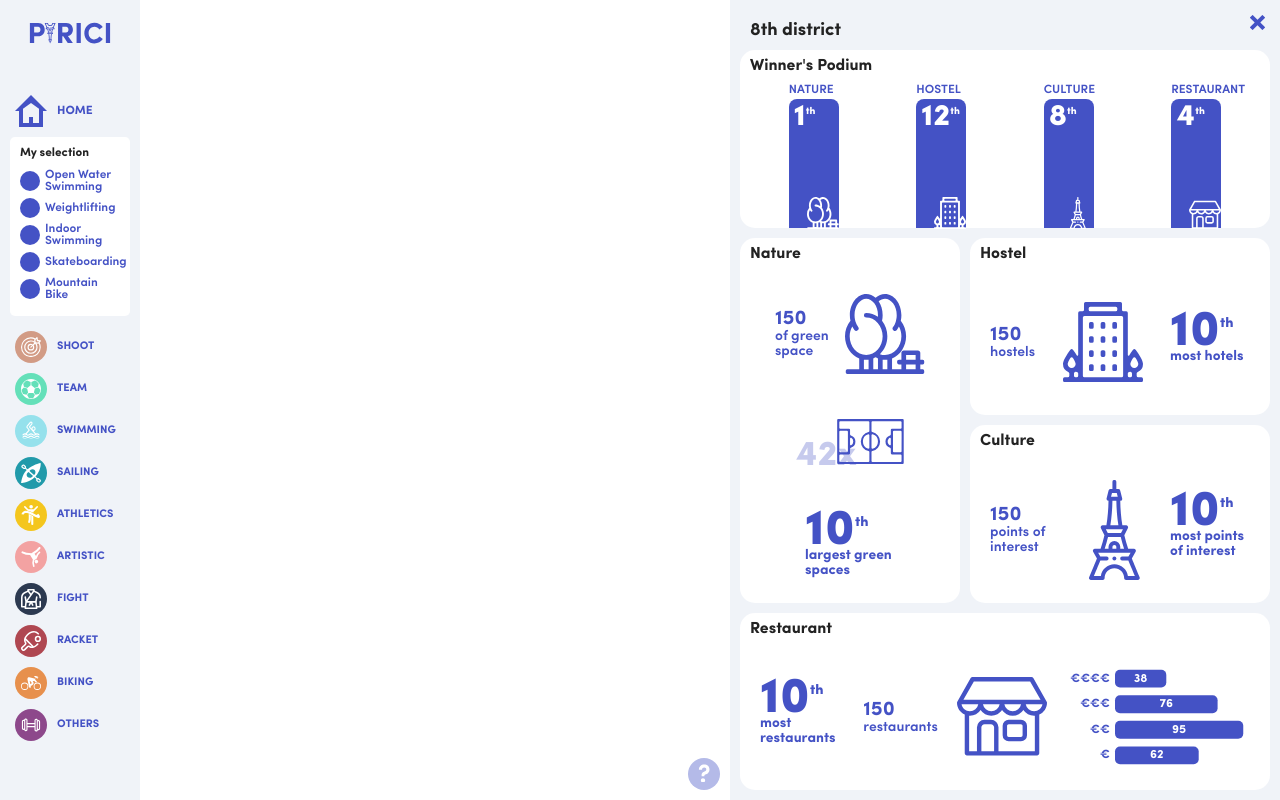
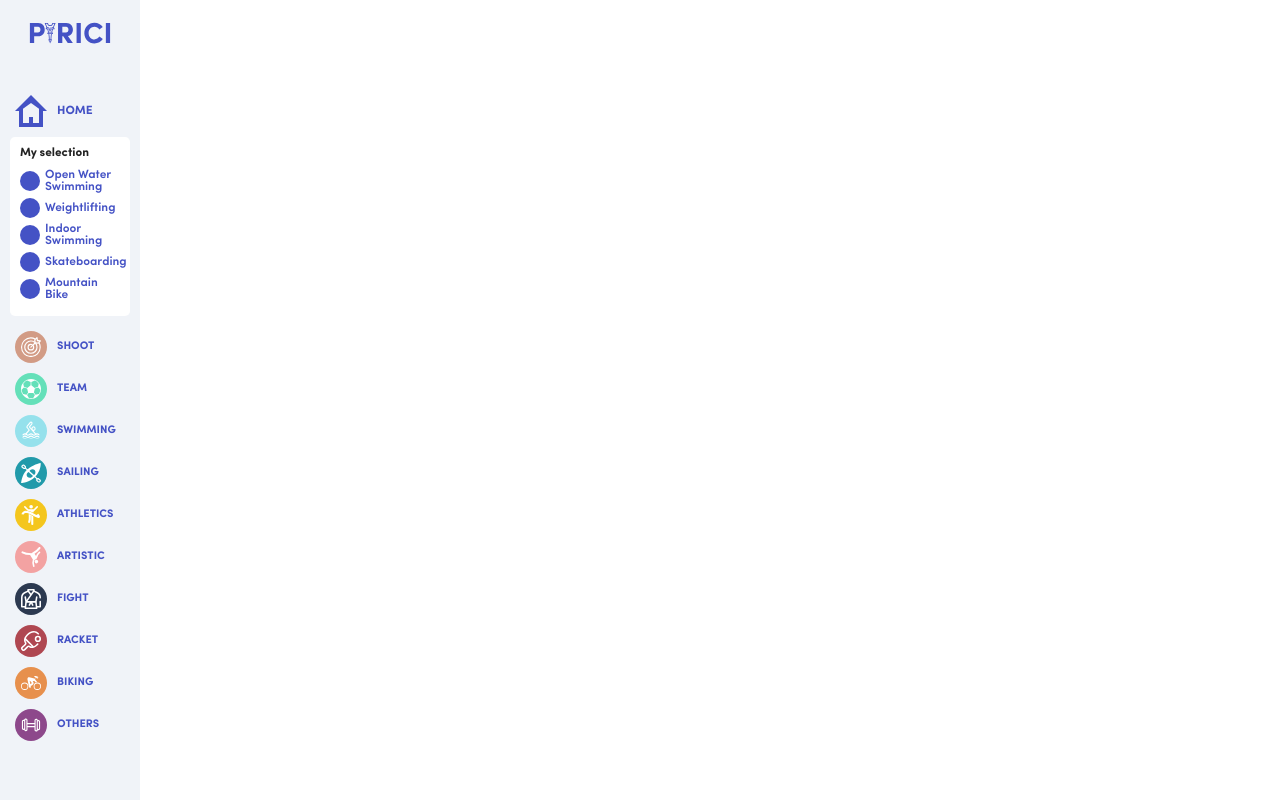
Before and after one commit to ArcanumLibella/parici, a React (Create React App) app: page /home in a window 1280 px wide. Built offline with nearby package versions, Linux system fonts and the light colour scheme.

Commit message:
HOTFIX: Delete Dashboard folder and links

```diff
--- a/src/components/Dashboard/Dashboard.jsx
+++ /dev/null
@@ -1,51 +0,0 @@
-import React, { useState } from 'react'
-
-// COMPONENTS
-import Card from '../../components/Card/Card'
-import { Podium } from '../CardFront'
-
-// SVG
-import { Tuto, Cross } from '../../assets/icons/all-icons'
-
-
-
-const Dashboard = (props) => {
-  const [isClosed, setIsClosed] = useState('true')
-
-  // function to toggle dashboard display
-  const handleDashboardDisplay = () => {
-    setIsClosed(!isClosed)
-  }
-
-  return (
-    <section
-      className={
-        isClosed
-          ? 'dashboard'
-          : 'dashboard is-closed'
-      }
-    >
-      <h2 className='dashboard__title dashboard-title'>8th district</h2>
-      <div
-        className='cross'
-        onClick={() => handleDashboardDisplay()}
-      >
-        <Cross />
-      </div>
-      <div className='dashboard__wrapper cards'>
-
-        <Podium cardType='podium' />
-        <Card cardType='nature' dataType=' of green space' rankingType='largest green spaces' />
-        <Card cardType='hostel' dataType='hostels' rankingType='most hotels' />
-        <Card cardType='culture' dataType='points of interest' rankingType='most points of interest' />
-        <Card cardType='restaurant' dataType='restaurants' rankingType='most restaurants' />
-
-      </div>
-      <div className='tuto'>
-        <Tuto />
-      </div>
-    </section>
-  )
-}
-
-export default Dashboard
--- a/src/routes/Home.js
+++ b/src/routes/Home.js
@@ -4,17 +4,17 @@ import React from 'react'
 import Alert from '../components/Commons/Alert/Alert.jsx'
 import Menu from '../components/Navigation/Menu.jsx'
 // import Map from '../components/Map/Map'
-import Dashboard from '../components/Dashboard/Dashboard.jsx'
+// import Dashboard from '../components/Dashboard/Dashboard.jsx'
 
 
 
 const Home = (props) => {
   return (
     <main className='home'>
-      <Alert/>
+      <Alert />
       <Menu />
       {/* <Map /> */}
-      <Dashboard />
+      {/* <Dashboard /> */}
     </main>
   )
 }
```
